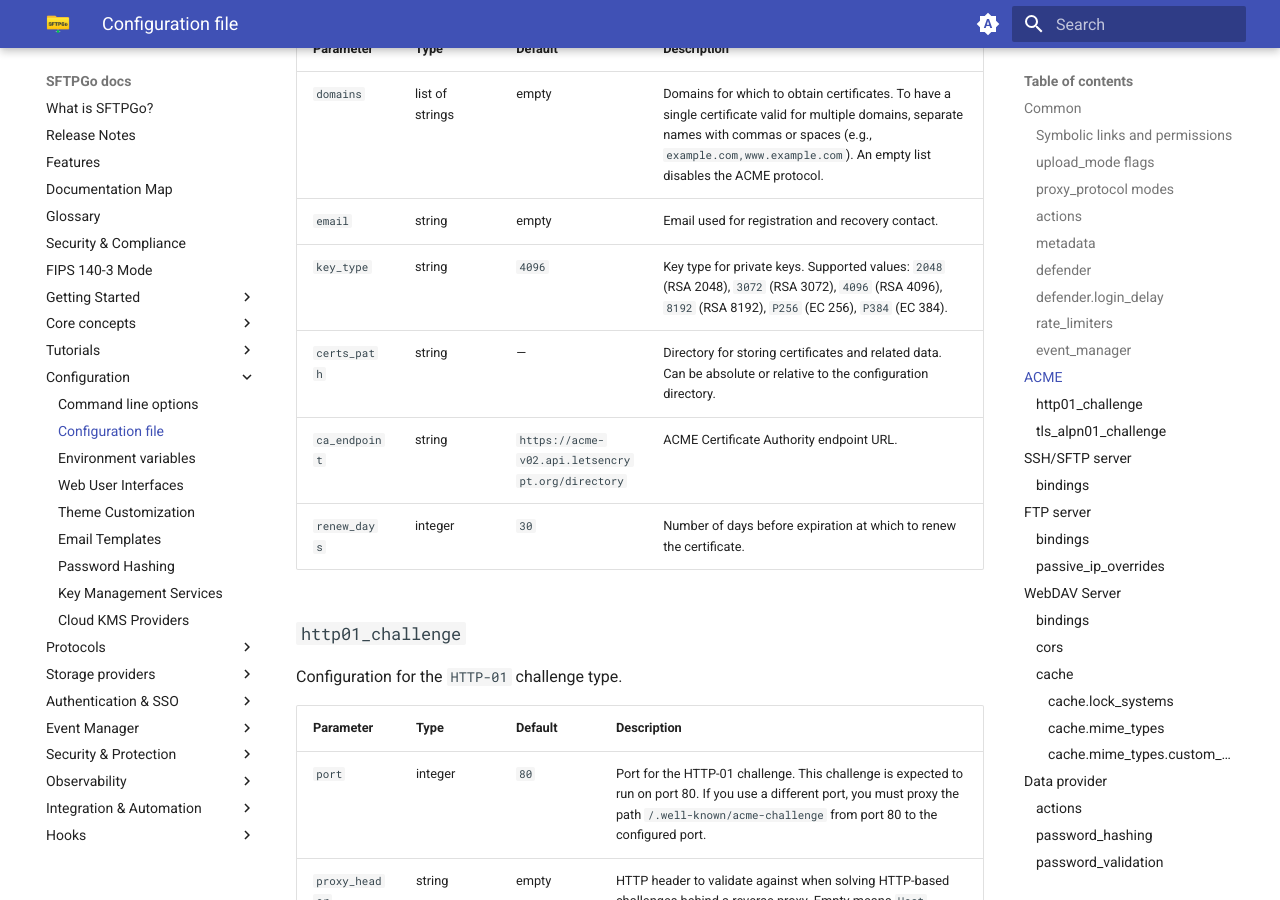
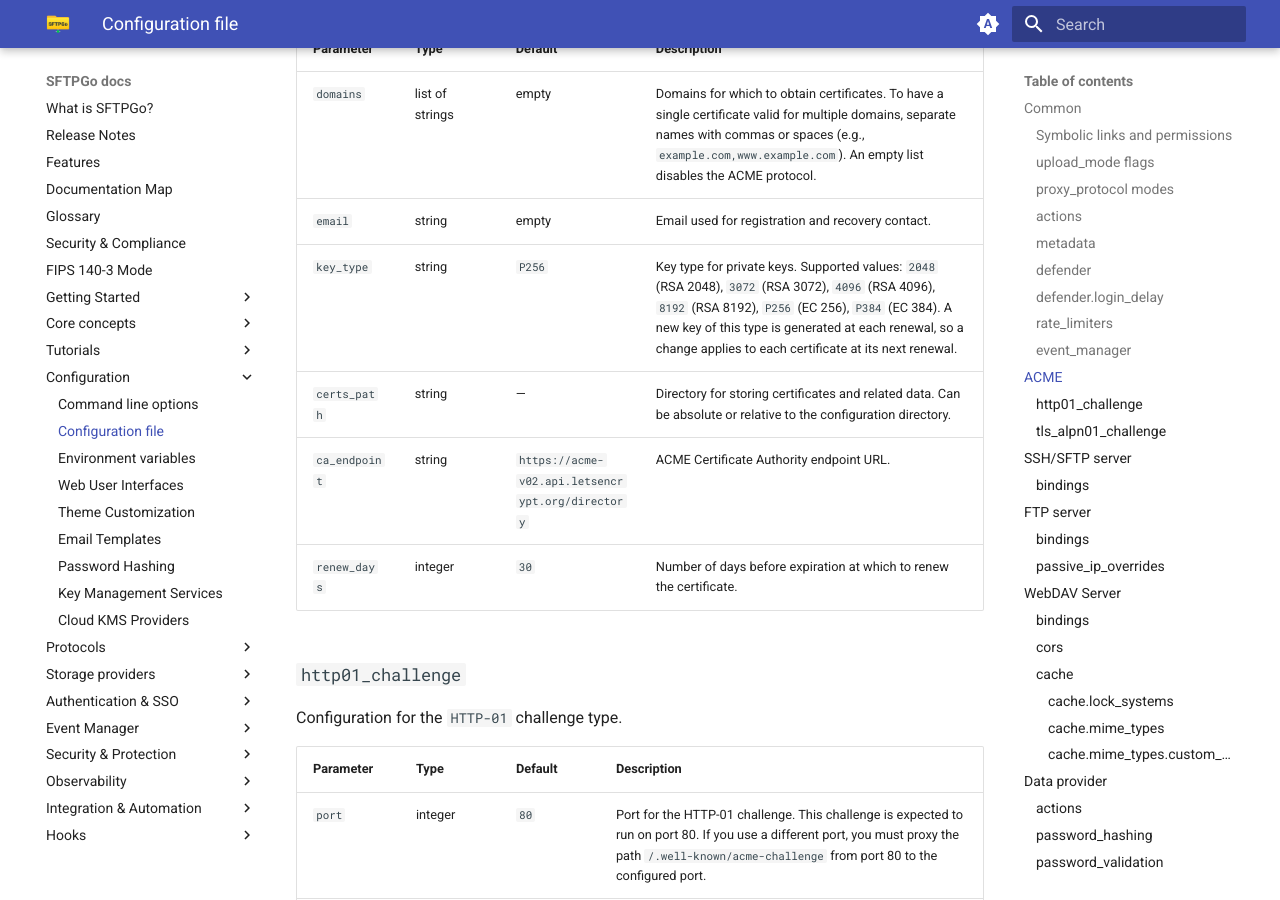
Before and after one commit to sftpgo/docs, an MkDocs documentation site: the page built from docs/config-file.md, in a window 1280 px wide and 900 px high, scrolled down 8775 px. Built offline with MkDocs 1.6.1 and Material for MkDocs 9.7.7, drawn with Linux system fonts in a browser that asks for light colours; emoji names are drawn with the system emoji font; the version menu is left out.

Commit message:
acme: P256 is the new default key type
Signed-off-by: Nicola Murino <nicola.murino@gmail.com>

```diff
--- a/docs/config-file.md
+++ b/docs/config-file.md
@@ -146,7 +146,7 @@ Configuration parameters for the `acme` section:
 | ----------- | ------ | --------- | ------------- |
 | `domains` | list of strings | empty | Domains for which to obtain certificates. To have a single certificate valid for multiple domains, separate names with commas or spaces (e.g., `example.com,www.example.com`). An empty list disables the ACME protocol. |
 | `email` | string | empty | Email used for registration and recovery contact. |
-| `key_type` | string | `4096` | Key type for private keys. Supported values: `2048` (RSA 2048), `3072` (RSA 3072), `4096` (RSA 4096), `8192` (RSA 8192), `P256` (EC 256), `P384` (EC 384). |
+| `key_type` | string | `P256` | Key type for private keys. Supported values: `2048` (RSA 2048), `3072` (RSA 3072), `4096` (RSA 4096), `8192` (RSA 8192), `P256` (EC 256), `P384` (EC 384). A new key of this type is generated at each renewal, so a change applies to each certificate at its next renewal. |
 | `certs_path` | string | — | Directory for storing certificates and related data. Can be absolute or relative to the configuration directory. |
 | `ca_endpoint` | string | `https://acme-v02.api.letsencrypt.org/directory` | ACME Certificate Authority endpoint URL. |
 | `renew_days` | integer | `30` | Number of days before expiration at which to renew the certificate. |
```
Also changed, not shown: docs/tutorials/lets-encrypt-certificate.md (+1 -1 lines).
